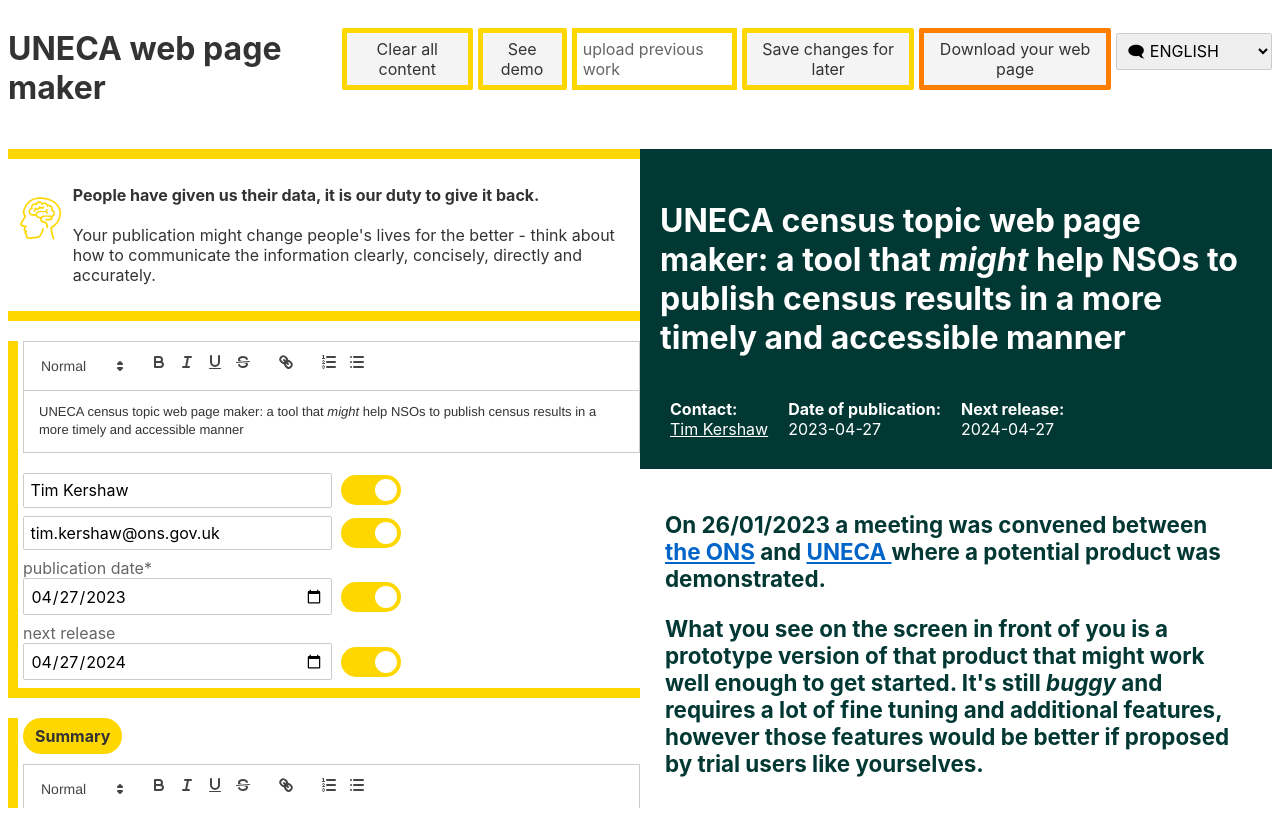
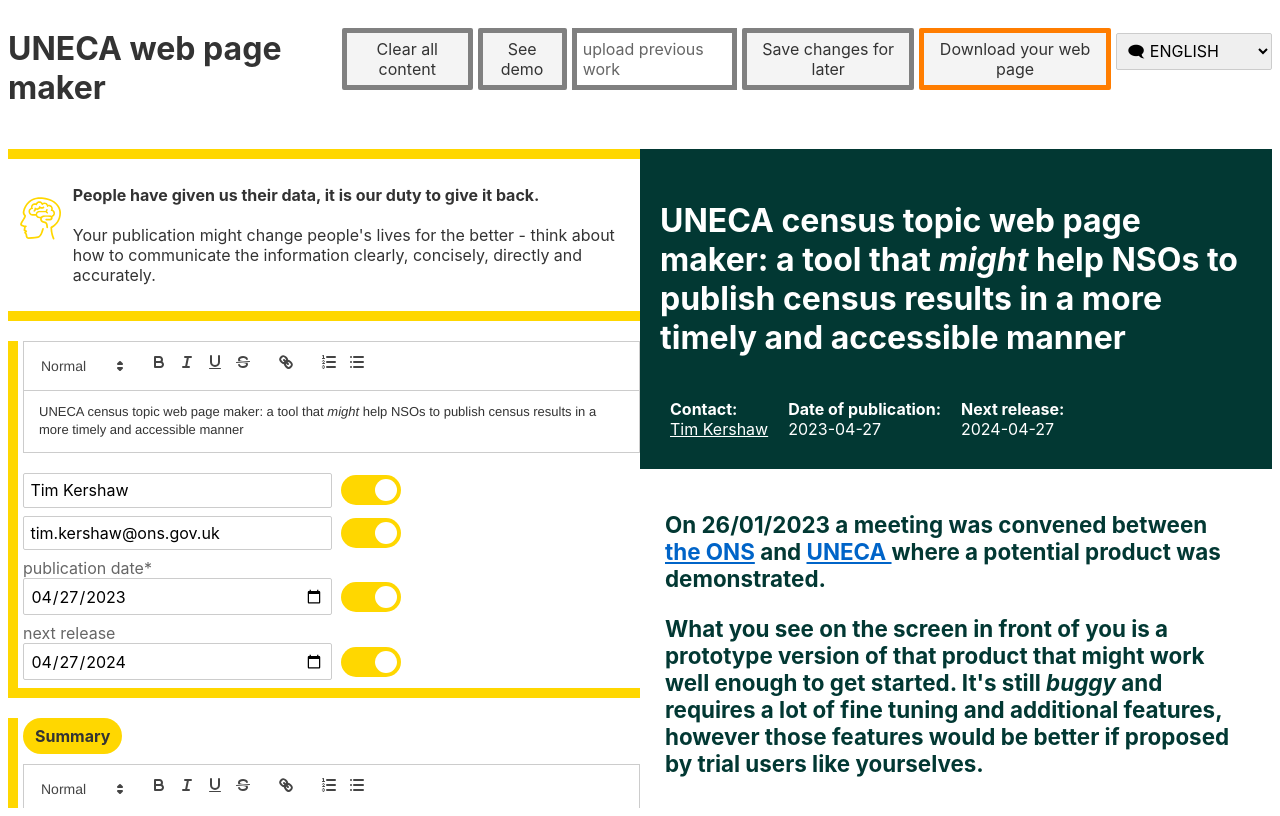
Before and after one commit to incontrolapps/UNECA, a Svelte app: page / in a window 1280 px wide. Built offline with nearby package versions, Linux system fonts and the light colour scheme.

Commit message:
grey buttons

```diff
--- a/src/App.svelte
+++ b/src/App.svelte
@@ -180,17 +180,17 @@
   {@html lab[lang][11]}
 </h1>
 
-<button  style="height: fit-content;padding: 6px; margin-top: 20px;margin-right:5px" on:click={()=>{localStorage.content=JSON.stringify(cleanSheet); location.reload(); } }>
+<button  style="height: fit-content;padding: 6px; margin-top: 20px;margin-right:5px; border-color:grey" on:click={()=>{localStorage.content=JSON.stringify(cleanSheet); location.reload(); } }>
   Clear all content
   </button>
-  <button  style="height: fit-content;padding: 6px; margin-top: 20px;margin-right:5px" on:click={()=>{localStorage.content=JSON.stringify(demoArticle); location.reload(); } }>
+  <button  style="height: fit-content;padding: 6px; margin-top: 20px;margin-right:5px; border-color:grey" on:click={()=>{localStorage.content=JSON.stringify(demoArticle); location.reload(); } }>
     See demo
     </button>
 <label class="custom-file-upload">
 <input type="file" bind:files on:change={previewFile} accept=".uneca" style="height: fit-content;padding: 6px; margin-top: 20px;" placeholder="upload previous work"/>
 upload previous work
 </label>
-<button  style="height: fit-content;padding: 6px; margin-top: 20px;margin-right:5px" on:click={()=>{let text = start + getCSS() + "</head><body style='height:initial; overflow-y:visible'>" + document.getElementById('outputFrame').innerHTML.split('<hr>')[0] + "<br><br></body>"; download("latest.uneca", localStorage.content) } }>
+<button  style="height: fit-content;padding: 6px; margin-top: 20px;margin-right:5px; border-color:grey" on:click={()=>{let text = start + getCSS() + "</head><body style='height:initial; overflow-y:visible'>" + document.getElementById('outputFrame').innerHTML.split('<hr>')[0] + "<br><br></body>"; download("latest.uneca", localStorage.content) } }>
   Save changes for later
   </button>
   <button  style="height: fit-content;padding: 6px; margin-top: 20px;margin-right:5px; border-color:#ff7d00" on:click={()=>{let text = start + getCSS() + "</head><body style='height:initial; overflow-y:visible'>" + document.getElementById('outputFrame').innerHTML.split('<hr>')[0] + "<br><br></body>"; download("index.html", text) } }>
@@ -332,7 +332,7 @@
     height: fit-content;
     padding: 6px;
     margin-top: 20px;
-    border: 5px solid gold;
+    border: 5px solid grey;
     margin-right:5px
 }
 
```
Also changed, not shown: public/build/bundle.css, public/build/bundle.js, 1 other file (tests, documents, lock files or other folders).
